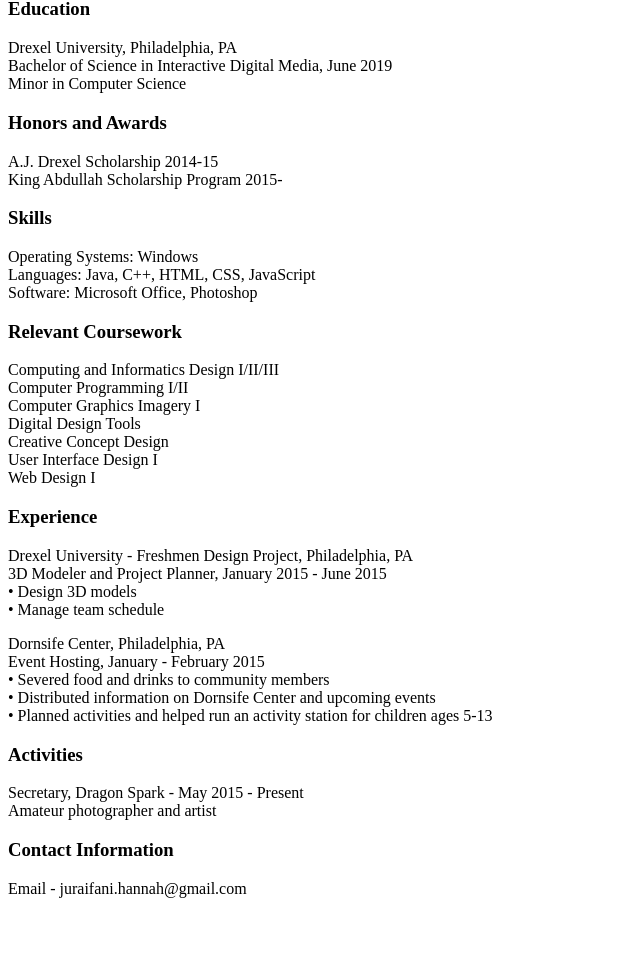
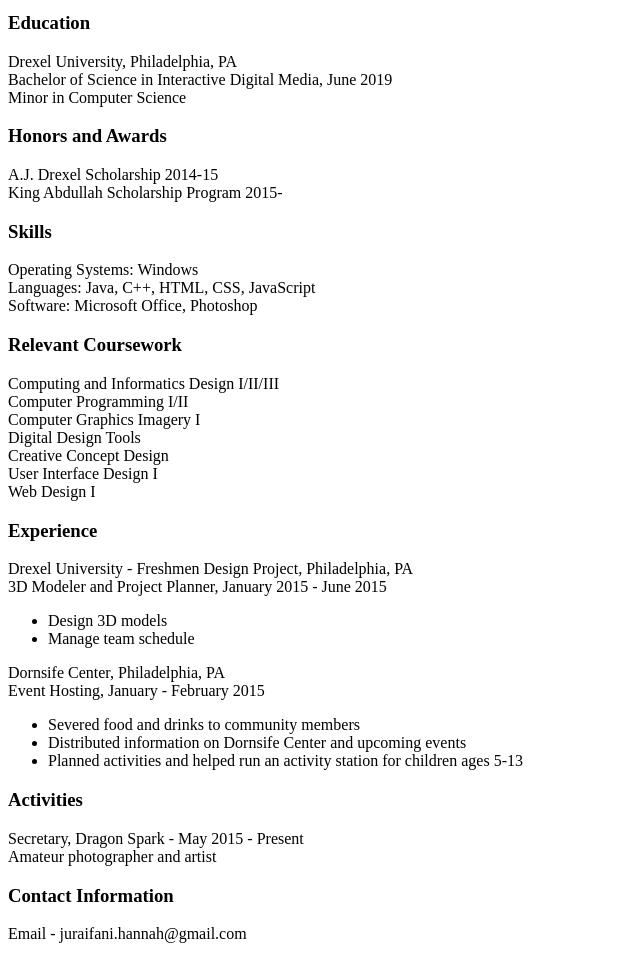
Before and after one commit to IzzyEevee/IDM221, a plain HTML site: page resume.html in a window 1280 px wide. Shown: the part 68-1027 px from the top of the page, without its empty margins (0-640 px from the left). Before the commit the page ends 982 px from the top, so only its background shows below. Drawn offline with Linux system fonts and the light colour scheme.

Commit message:
Changes in html and image files
Chnage image file sizes to be smaller and added divs to html

```diff
--- a/resume.html
+++ b/resume.html
@@ -1,10 +1,14 @@
-<html>
+<!DOCTYPE html>
+<html lang="en">
   <head>
     <meta charset="utf-8" />
     <title>Resume</title>
   </head>
   <body>
+    <header>
       <h1>Resume</h1>
+    </header>
+    <main>
       <h3>Education</h3>
       <p>Drexel University, Philadelphia, PA <br>
       Bachelor of Science in Interactive Digital Media, June 2019  <br>
@@ -31,14 +35,18 @@
       <h3>Experience</h3>
       <p>Drexel University - Freshmen Design Project, Philadelphia, PA<br>
       3D Modeler and Project Planner, January 2015 - June 2015<br>
-    • Design 3D models<br>
-    • Manage team schedule</p>
+      <ul>
+        <li>Design 3D models
+        <li>Manage team schedule
+      </ul></p>
 
       <p>Dornsife Center, Philadelphia, PA<br>
       Event Hosting, January - February 2015<br>
-    • Severed food and drinks to community members<br>
-    • Distributed information on Dornsife Center and upcoming events<br>
-    • Planned activities and helped run an activity station for children ages 5-13</p>
+      <ul>
+        <li>Severed food and drinks to community members
+        <li>Distributed information on Dornsife Center and upcoming events
+        <li>Planned activities and helped run an activity station for children ages 5-13
+      </ul></p>
 
       <h3>Activities</h3>
       <p>Secretary, Dragon Spark - May 2015 - Present<br>
@@ -46,5 +54,6 @@
 
       <h3>Contact Information</h3>
       <p>Email - juraifani.hannah@gmail.com</p>
+    </main>
   </body>
 </html>
```
Also changed, not shown: about.html (+7 -1 lines), flowerclothingstudy.html (+22 -6 lines), images/Glad.jpg (added), images/Glad.png (deleted), images/Lily.jpg (added), images/Lily.png (deleted), images/bellflower.jpg (added), images/bellflower.png (deleted), images/free.jpg (added), images/free.png (deleted), images/ixia.jpg (added), images/ixia.png (deleted). Lines whose indentation alone changed are shown as unchanged.
